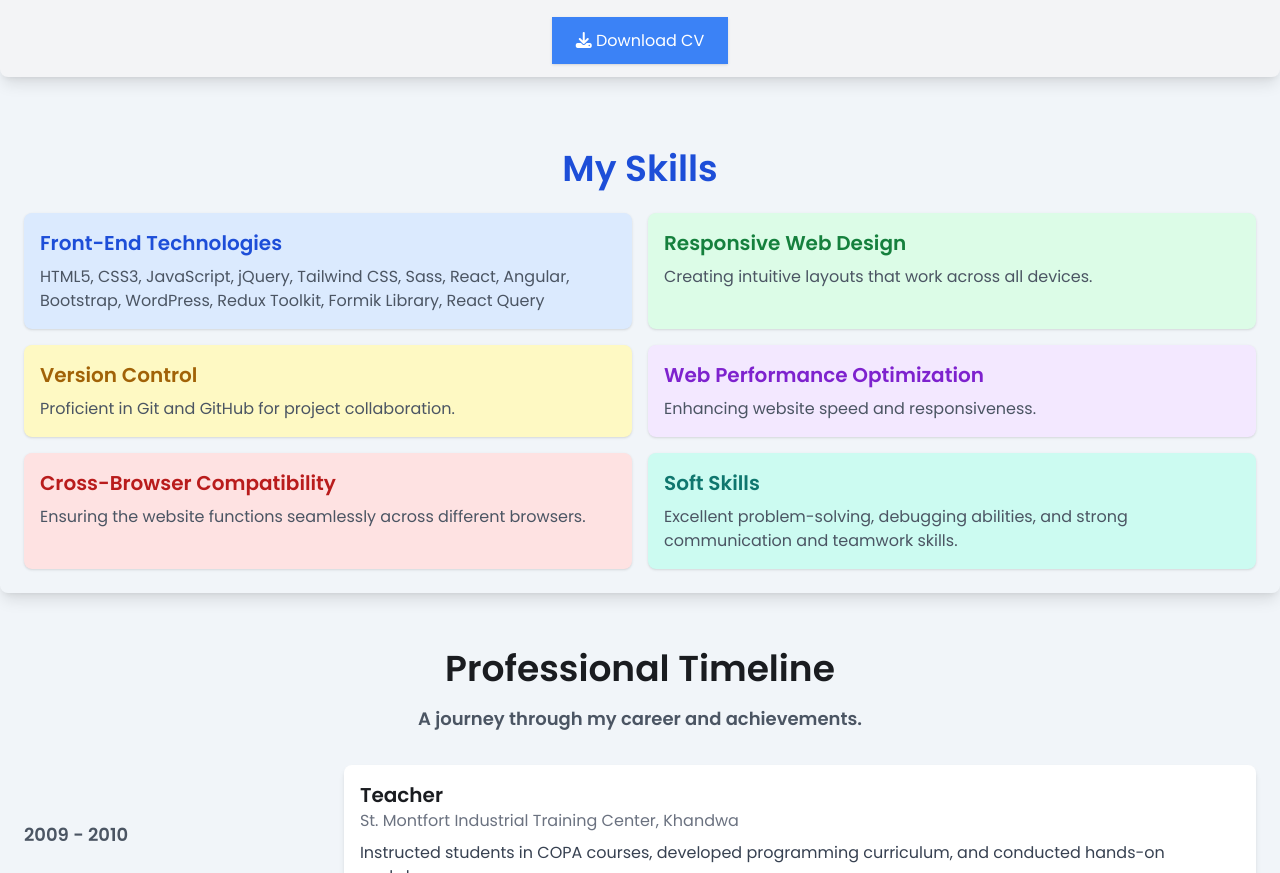
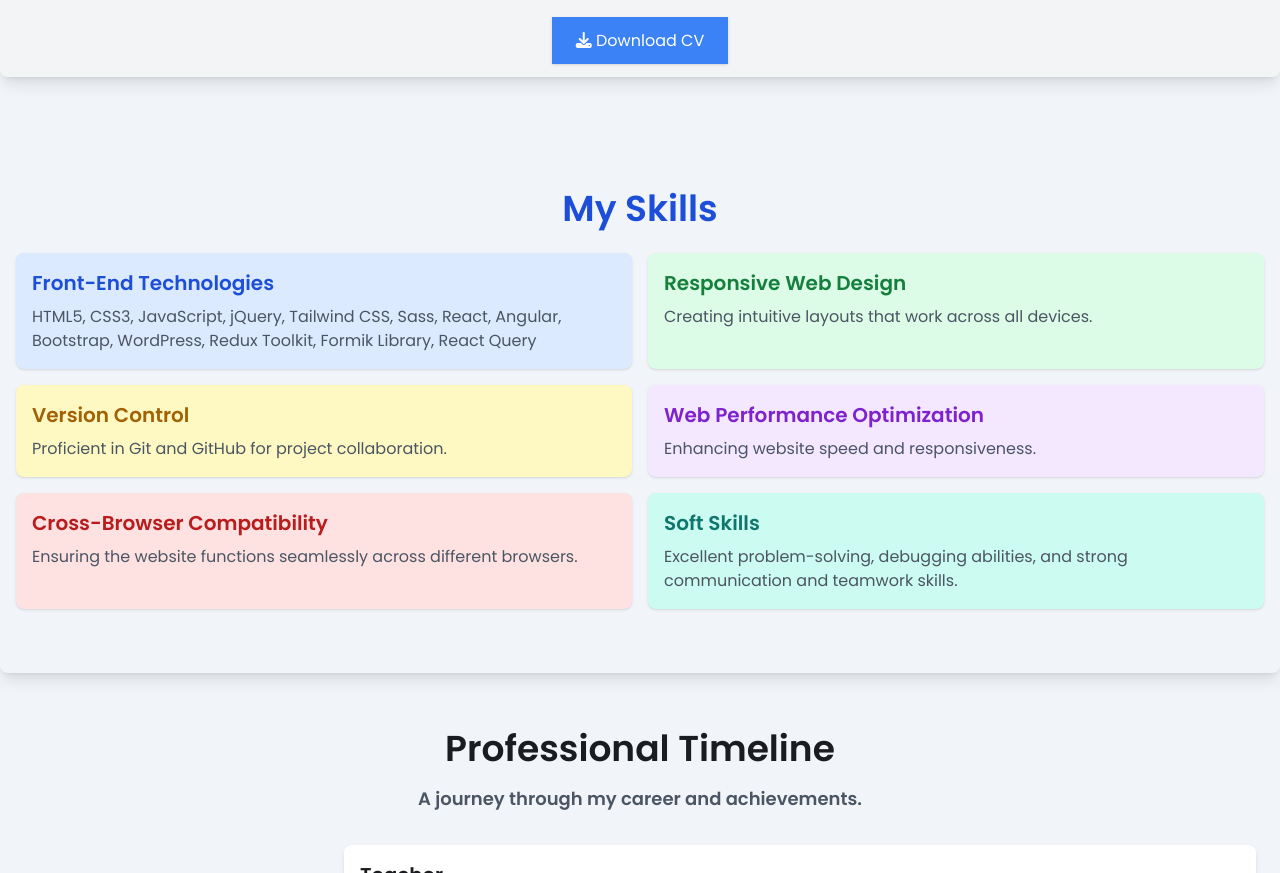
Before and after one commit to swatilodhi/swati_portfolio, a plain HTML site: page index.html in a window 1280 px wide. Shown: the part 652-1525 px from the top of the page. Drawn offline with Linux system fonts and the light colour scheme.

Commit message:
Update index.html
update py

```diff
--- a/index.html
+++ b/index.html
@@ -92,7 +92,7 @@
 
   <!-- Skill section -->
    <section class="" id="skills">
-    <div class=" container mx-auto rounded-lg shadow-lg p-6 ">
+    <div class=" container mx-auto rounded-lg shadow-lg p-6  py-16 px-4">
       <h1 class="text-4xl font-bold text-center  mb-6 text-blue-700">My Skills</h1>
       <div class="grid grid-cols-1 md:grid-cols-2 gap-4">
           <div class="skill-card bg-blue-100 p-4 rounded-lg shadow">
```
